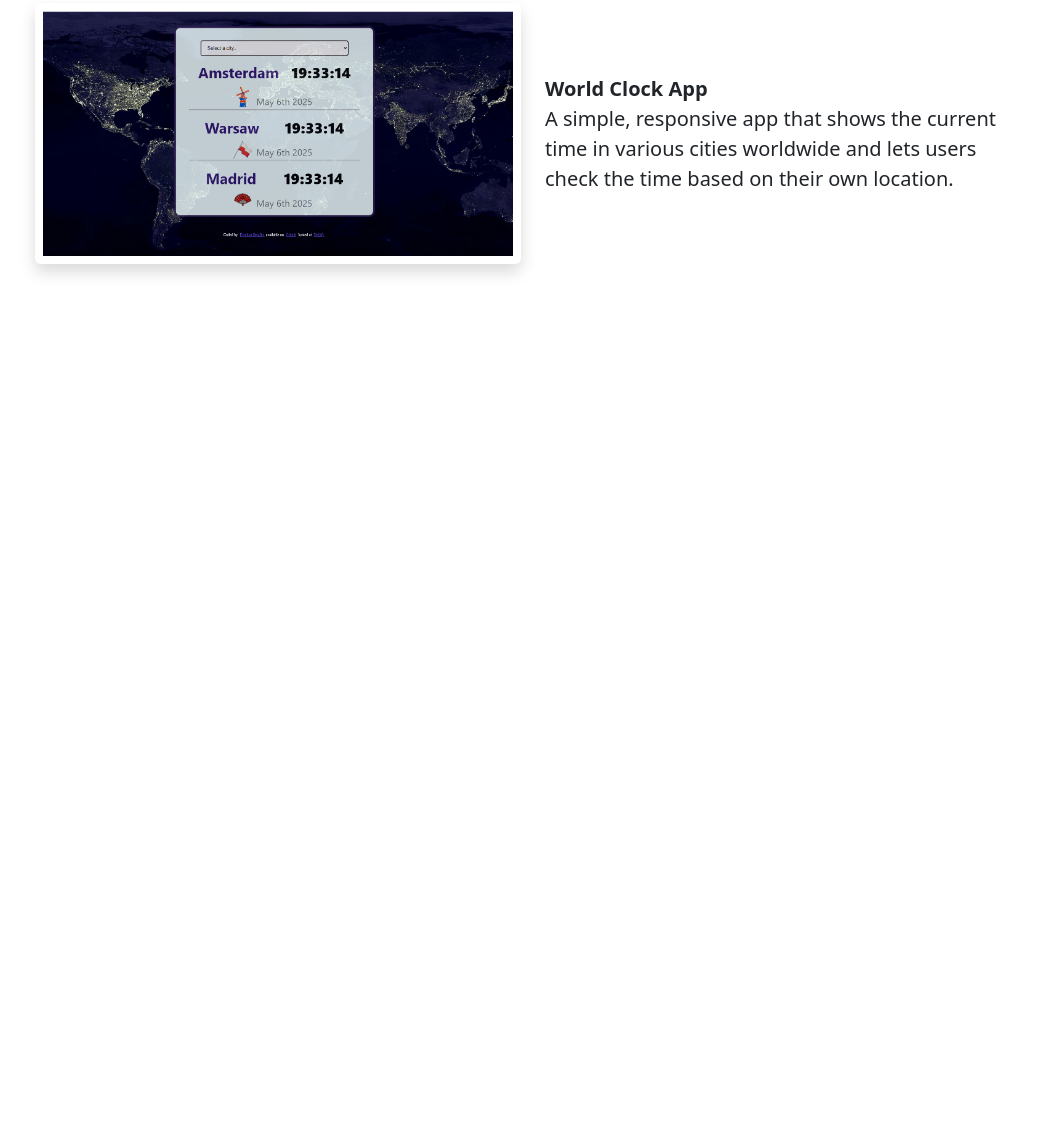
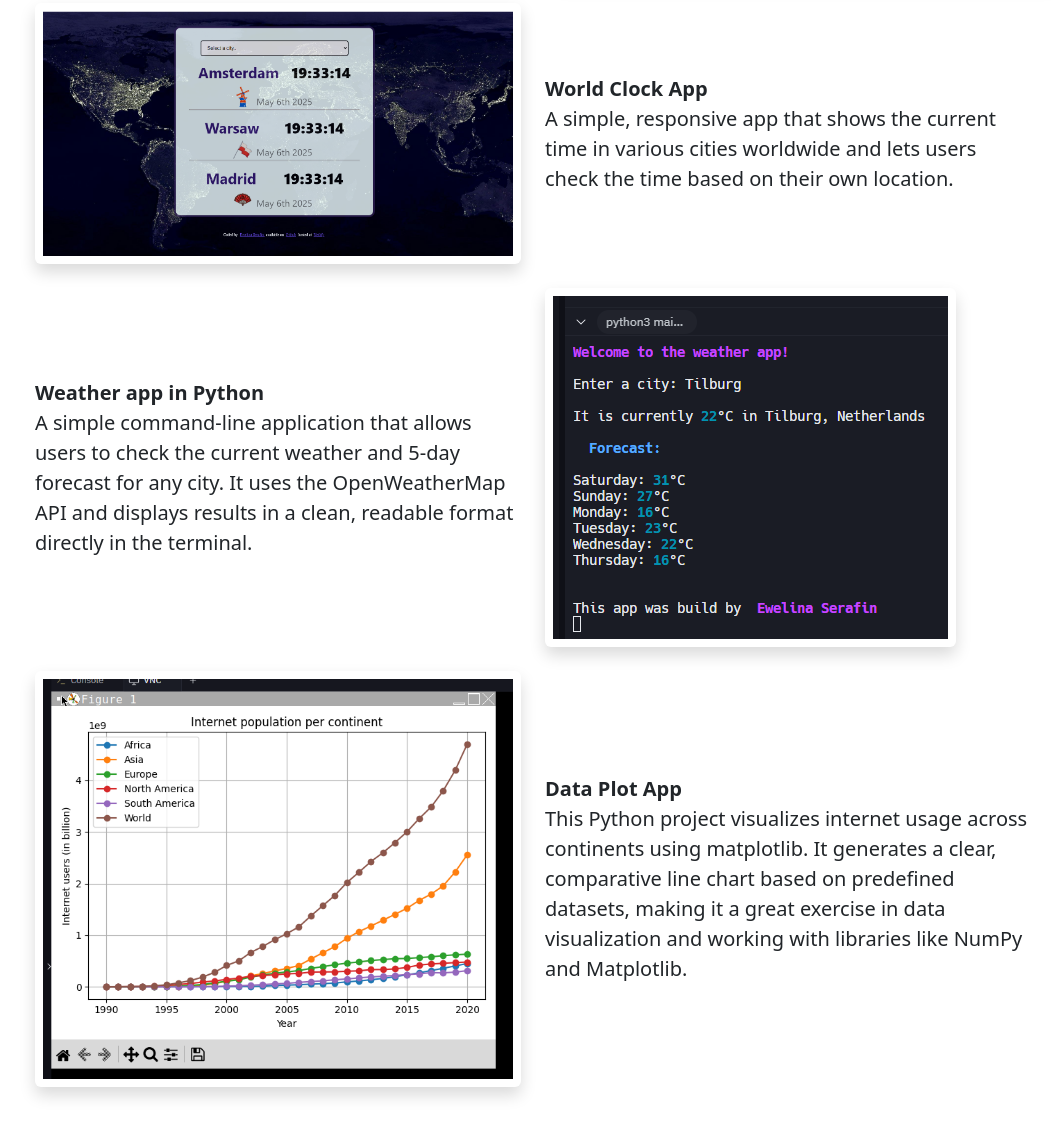
Before and after one commit to pewcia/Ewelina_portfolio, a plain HTML site: page index.html in a window 1280 px wide. Shown: the part 1386-2522 px from the top of the page, without its empty margins (95-1152 px from the left). Before the commit the page ends 1770 px from the top, so only its background shows below. Drawn offline with nearby package versions, Linux system fonts and the light colour scheme.

Commit message:
Added Python projects and fixed layout issues

```diff
--- a/index.html
+++ b/index.html
@@ -120,8 +120,31 @@
 A simple, responsive app that shows the current time in various cities worldwide and lets users check the time based on their own location.
 </div>
 </div>
+<div class="row align-items-center mb-4 mobile-small">
+  <div class= "col-sm-6 order-md-2">
+<a href="https://replit.com/@ewelinaserafin9/WeatherappEwelina?v=1"  target="_blank">
+    <img
+      src="images/weather_app_in_python.png" alt="weather app made in Python"
+      class="img-fluid p-2 shadow rounded"
+    /></a>
+  </div>
+  <div class="col-sm-6 fs-5 order-md-1 mobile-small">
+<strong> Weather app in Python</strong> <br/>
+A simple command-line application that allows users to check the current weather and 5-day forecast for any city. It uses the OpenWeatherMap API and displays results in a clean, readable format directly in the terminal.
+</div>
+  </div>
 
-    </div>
+<div class="row align-items-center mb-4">
+  <div class="col-sm-6">
+   <a href="https://replit.com/@ewelinaserafin9/Plot-advance-Ewelina?v=1" target="_blank"> <img src="/images/plot.png" alt="Data present on the plot" class="img-fluid p-2 shadow rounded" />
+  </a></div>
+  <div class="col-sm-6 fs-5 mobile-small">
+      <strong>Data Plot App</strong> <br/>
+      This Python project visualizes internet usage across continents using matplotlib. It generates a clear, comparative line chart based on predefined datasets, making it a great exercise in data visualization and working with libraries like NumPy and Matplotlib.
+</div>
+</div>
+</div>
+
 
     <footer class="fixed-bottom footer-color text-center mt-5 p-2 mx-3">
       <div class="d-flex justify-content-center align-items-center flex-wrap gap-2 p-2 ">
--- a/style.css
+++ b/style.css
@@ -2,6 +2,10 @@
   --primary-color: #6c63ff;
   --secondary-color: #F5EEEE;
   --box-shadow: 0 5px 10px rgba(0, 0, 0, 0.3);
+}
+
+body {
+  padding-bottom: 70px;
 }
 
 h1,
```
Also changed, not shown: images/plot.png (added), images/weather_app_in_python.png (added).
